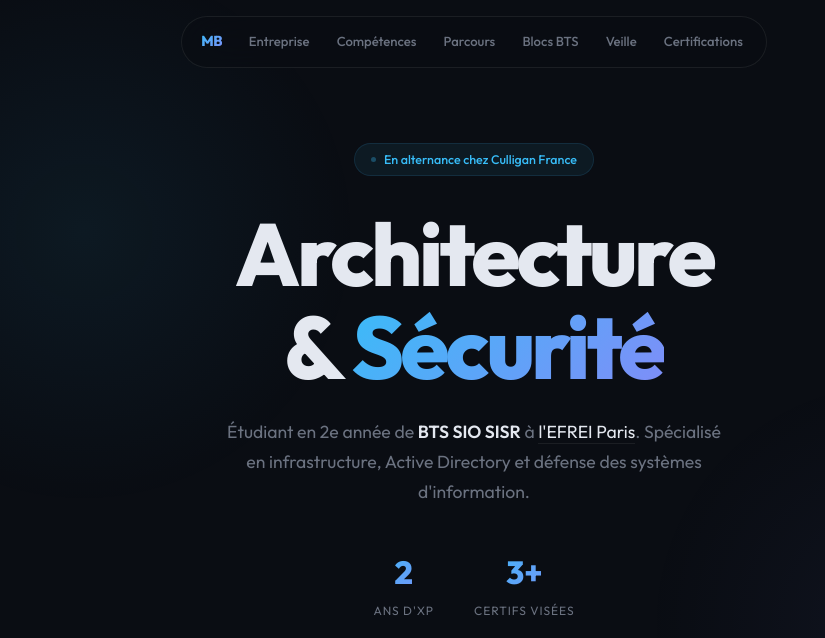
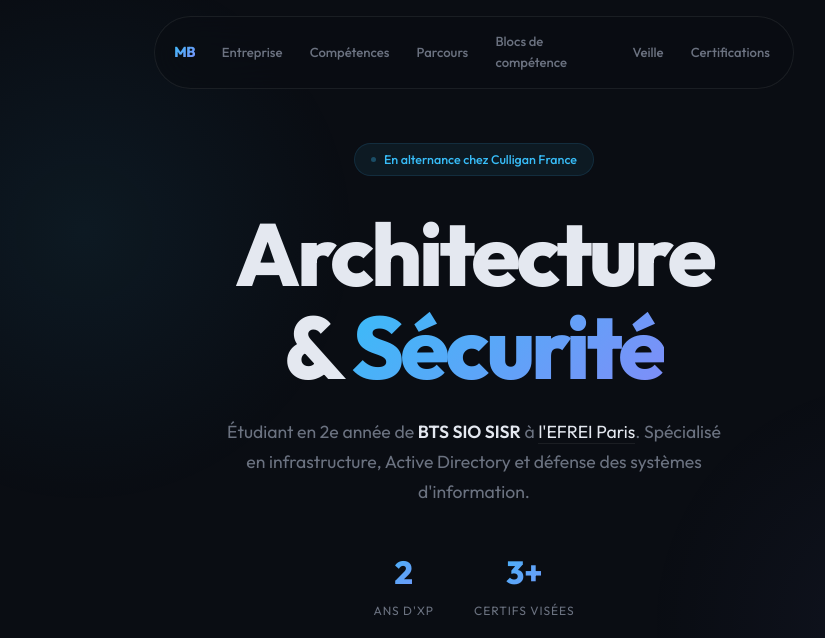
Before and after one commit to BietigerMaxence/BietigerMaxence.github.io, a plain HTML site: page index.html in a window 1280 px wide. Shown: the top 638 px of the page, without its empty margins (166-991 px from the left). Drawn offline with Linux system fonts and the light colour scheme.

Commit message:
Update link text for Blocs section

```diff
--- a/index.html
+++ b/index.html
@@ -223,7 +223,7 @@
     <a href="#entreprise" data-section="entreprise">Entreprise</a>
     <a href="#skills" data-section="skills">Compétences</a>
     <a href="#xp" data-section="xp">Parcours</a>
-    <a href="#blocs" data-section="blocs">Blocs BTS</a>
+    <a href="#blocs" data-section="blocs">Blocs de compétence</a>
     <a href="#veille" data-section="veille">Veille</a>
     <a href="#certs" data-section="certs">Certifications</a>
 </nav>
```
